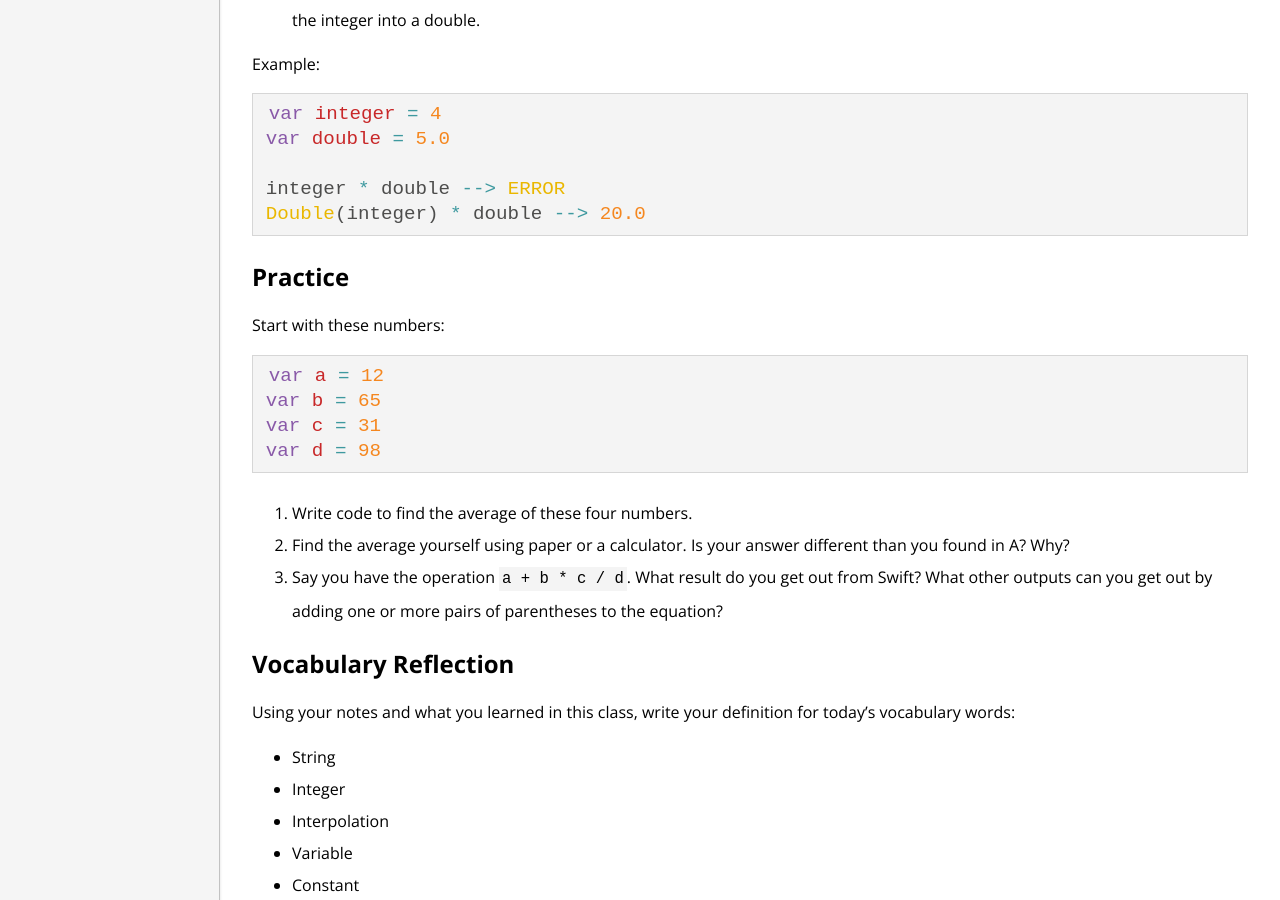
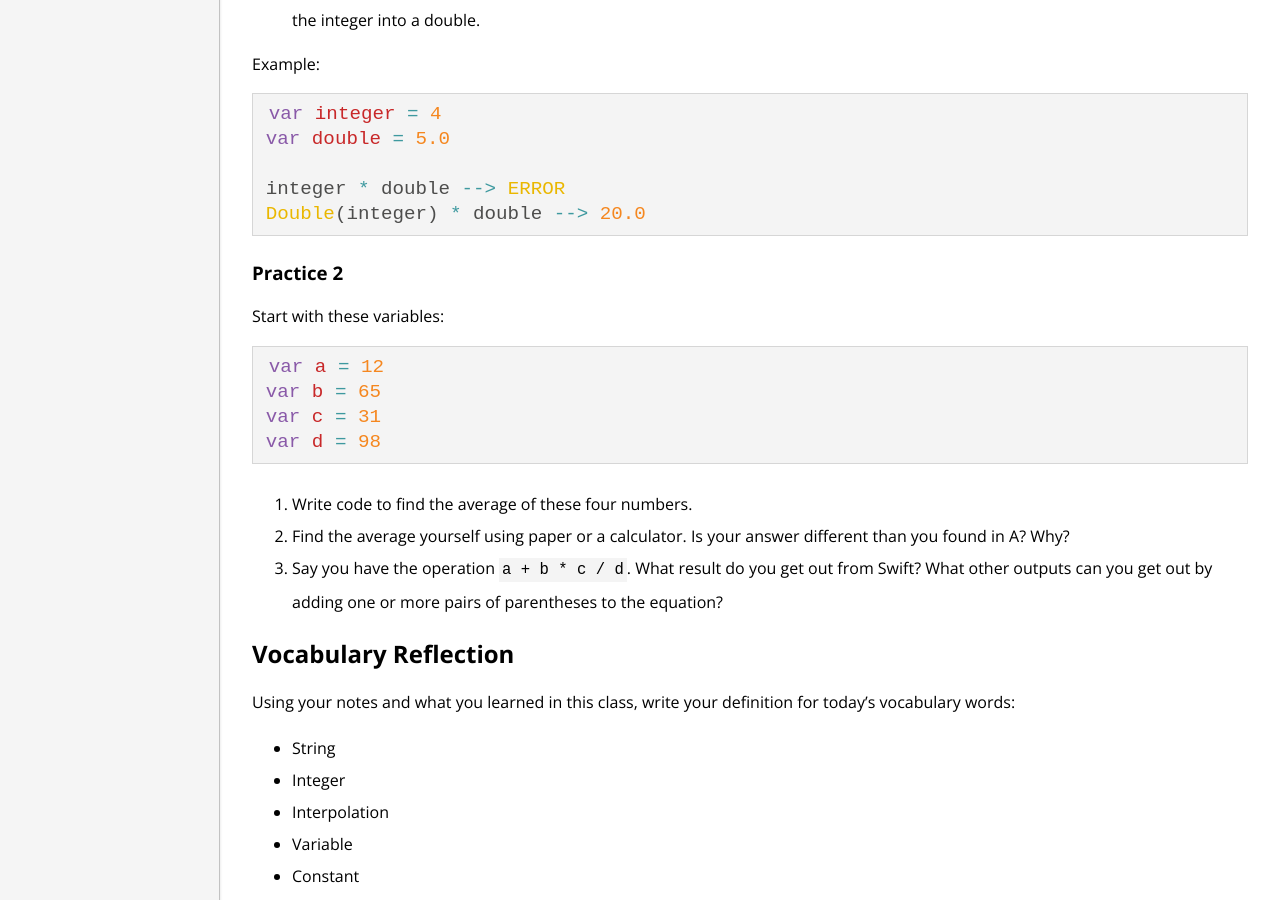
Before and after one commit to ameseee/kwk-curriculum-site, a Jekyll site: the page built from swift-ios/lessons/data-types/index.md, in a window 1280 px wide and 900 px high, scrolled down 3507 px. Built offline with Jekyll 4.4.1, drawn with Linux system fonts in a browser that asks for light colours; nearby versions of some CDN libraries; our own code applies the rules of GitHub Pages for plain Markdown files.

````diff
--- a/swift-ios/lessons/data-types/index.md
+++ b/swift-ios/lessons/data-types/index.md
@@ -136,9 +136,9 @@
 Double(integer) * double --> 20.0
 ```
 
-## Practice
+### Practice 2
 
-Start with these numbers:
+Start with these variables:
 
 ```swift
 var a = 12
````
Also changed, not shown: other parts of swift-ios/lessons/data-types/index.md (+1 -1 lines).
